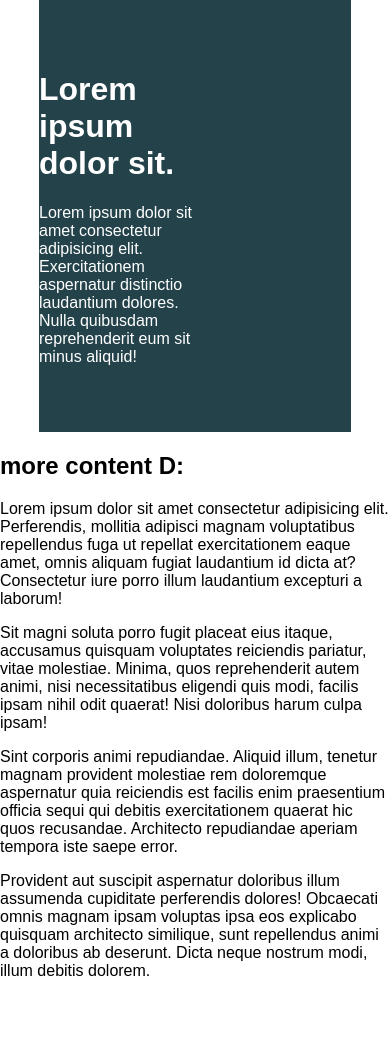
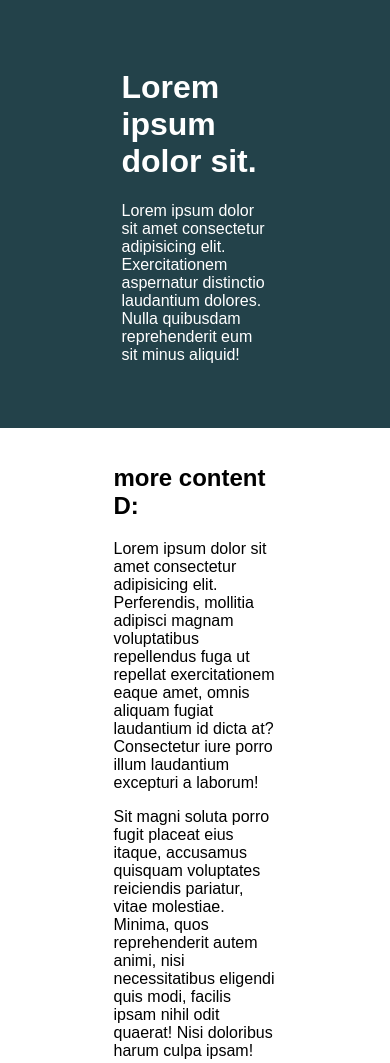
Before and after one commit to MickeyDLuffy/css-lessons, a plain HTML site: page challenges/challenge two/index.html in a window 390 px wide. Shown: the top 1063 px of the page. Before the commit the page ends 996 px from the top, so only its background shows below. Drawn offline with Linux system fonts and the light colour scheme.

Commit message:
Challenge completed. Arranged the content in the middle of the page .It is responsive too

```diff
--- a/challenges/challenge two/index.html
+++ b/challenges/challenge two/index.html
@@ -16,13 +16,13 @@
         </div>
     </div>
 
-
+   <div class="content">
     <h2>more content D:</h2>
     <p>Lorem ipsum dolor sit amet consectetur adipisicing elit. Perferendis, mollitia adipisci magnam voluptatibus repellendus fuga ut repellat exercitationem eaque amet, omnis aliquam fugiat laudantium id dicta at? Consectetur iure porro illum laudantium excepturi a laborum!</p>
     <p>Sit magni soluta porro fugit placeat eius itaque, accusamus quisquam voluptates reiciendis pariatur, vitae molestiae. Minima, quos reprehenderit autem animi, nisi necessitatibus eligendi quis modi, facilis ipsam nihil odit quaerat! Nisi doloribus harum culpa ipsam!</p>
     <p>Sint corporis animi repudiandae. Aliquid illum, tenetur magnam provident molestiae rem doloremque aspernatur quia reiciendis est facilis enim praesentium officia sequi qui debitis exercitationem quaerat hic quos recusandae. Architecto repudiandae aperiam tempora iste saepe error.</p>
     <p>Provident aut suscipit aspernatur doloribus illum assumenda cupiditate perferendis dolores! Obcaecati omnis magnam ipsam voluptas ipsa eos explicabo quisquam architecto similique, sunt repellendus animi a doloribus ab deserunt. Dicta neque nostrum modi, illum debitis dolorem.</p>
-
+</div>
 
 </body>
 </html>
--- a/challenges/challenge two/style.css
+++ b/challenges/challenge two/style.css
@@ -14,24 +14,29 @@
  *
  */
 
+
  * {
     box-sizing: border-box;
   }
 
   body {
-    margin: 0;
+    margin: auto 0;
     font-family: sans-serif;
+
   }
 
   .container {
-    width: 80%;
-    max-width: 750px;
-    margin: 0 auto;
+
+    margin: 0 ;
     background: #23424a;
     color: white;
-    padding: 50px 0;
+    padding: 2rem 1rem;
   }
 
-  .intro-content {
+  .content, .intro-content {
     width: 50%;
+    padding: 1rem;
+    margin: auto;
+    max-width: 750px;
+
   }
```
